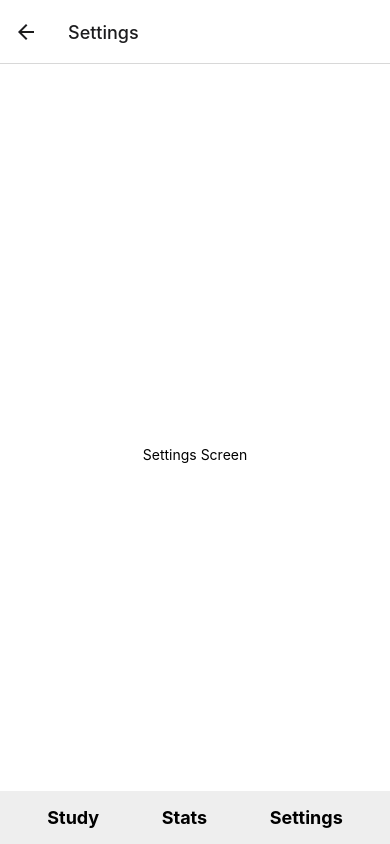
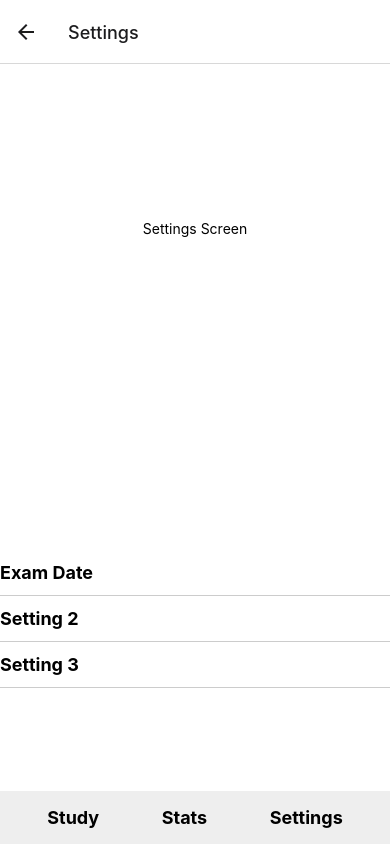
Before and after one commit to RackAnatoly/Quizzzzz, a React Native app: screen /Settings in a window 390 px wide. Built offline with nearby package versions, Linux system fonts and the light colour scheme.

Commit message:
added exam date screen

```diff
--- a/App.tsx
+++ b/App.tsx
@@ -10,9 +10,9 @@ import { Ten_questions } from "./src/screens/Ten_questions";
 import { Results } from "./src/screens/Results";
 import { Settings } from "./src/screens/Settings";
 import { Stats } from "./src/screens/Stats";
-import { SafeAreaView } from "react-native";
 import { Provider } from "react-redux";
 import { store } from "./src/store/store";
+import ExamDate from "./src/screens/Settings/ExamDate";
 
 export default function App() {
   const Stack = createNativeStackNavigator();
@@ -26,6 +26,7 @@ export default function App() {
           <Stack.Screen name="10_questions" component={Ten_questions} />
           <Stack.Screen name="Results" component={Results} />
           <Stack.Screen name="Settings" component={Settings} />
+          <Stack.Screen name="settings.exam-date" component={ExamDate} />
           <Stack.Screen name="Stats" component={Stats} />
         </Stack.Navigator>
       </NavigationContainer>
--- a/package.json
+++ b/package.json
@@ -10,6 +10,8 @@
   },
   "dependencies": {
     "@expo/webpack-config": "^18.0.1",
+    "@react-native-async-storage/async-storage": "^1.18.1",
+    "@react-native-community/datetimepicker": "^7.0.1",
     "@react-navigation/native": "^6.1.6",
     "@react-navigation/native-stack": "^6.9.12",
     "@types/react": "~18.0.27",
@@ -19,6 +21,7 @@
     "react": "18.2.0",
     "react-dom": "18.2.0",
     "react-native": "0.71.6",
+    "react-native-datepicker": "^1.7.2",
     "react-native-safe-area-context": "4.5.0",
     "react-native-screens": "~3.20.0",
     "react-native-web": "~0.18.10",
--- a/src/screens/Settings.tsx
+++ b/src/screens/Settings.tsx
@@ -1,21 +1,41 @@
-import React from "react";
+import React from 'react';
 import {
   SafeAreaView,
   StyleSheet,
   Text,
   View,
-} from "react-native";
-import { COLORS } from "../components/colors";
-import FloatingMenu from "../components/FloatingMenu";
+  TouchableOpacity,
+} from 'react-native';
+import { useNavigation } from '@react-navigation/native';
+import { COLORS } from '../components/colors';
+import FloatingMenu from '../components/FloatingMenu';
 
 export const Settings = ({ navigation }) => {
+  const nav = useNavigation();
+
+  const handleNavigation = (routeName) => {
+    // @ts-ignore
+    nav.navigate(routeName);
+  };
+
   return (
-    <SafeAreaView style={styles.container}>
-      <View style={{ paddingHorizontal: 10 }}>
-        <Text>Settings Screen</Text>
-      </View>
-      <FloatingMenu/>
-    </SafeAreaView>
+      <SafeAreaView style={styles.container}>
+        <View style={{ paddingHorizontal: 10 }}>
+          <Text>Settings Screen</Text>
+        </View>
+        <View style={styles.menuContainer}>
+          <TouchableOpacity onPress={() => handleNavigation('settings.exam-date')}>
+            <Text style={styles.menuItem}>Exam Date</Text>
+          </TouchableOpacity>
+          <TouchableOpacity onPress={() => handleNavigation('Setting2')}>
+            <Text style={styles.menuItem}>Setting 2</Text>
+          </TouchableOpacity>
+          <TouchableOpacity onPress={() => handleNavigation('Setting3')}>
+            <Text style={styles.menuItem}>Setting 3</Text>
+          </TouchableOpacity>
+        </View>
+        <FloatingMenu />
+      </SafeAreaView>
   );
 };
 
@@ -23,10 +43,18 @@ const styles = StyleSheet.create({
   container: {
     flex: 1,
     backgroundColor: COLORS.WHITE,
-    alignItems: "center",
-    justifyContent: "space-around",
-    padding: 50
-  }
+    alignItems: 'center',
+    justifyContent: 'space-around',
+    padding: 50,
+  },
+  menuContainer: {
+    width: '100%',
+  },
+  menuItem: {
+    fontSize: 18,
+    fontWeight: 'bold',
+    paddingVertical: 12,
+    borderBottomWidth: 1,
+    borderBottomColor: '#ccc',
+  },
 });
-
-export default Settings;
--- /dev/null
+++ b/src/screens/Settings/ExamDate.tsx
@@ -0,0 +1,88 @@
+import React, { useState, useEffect } from 'react';
+import {
+    SafeAreaView,
+    StyleSheet,
+    Text,
+    View,
+    Alert,
+    Platform,
+    Button,
+} from 'react-native';
+import { useNavigation } from '@react-navigation/native';
+import DateTimePicker from '@react-native-community/datetimepicker';
+import { useSelector, useDispatch } from 'react-redux';
+import { COLORS } from '../../components/colors';
+import FloatingMenu from '../../components/FloatingMenu';
+import {InitialStateType, setExamDate} from '../../store/initial-reducer';
+import AsyncStorage from "@react-native-async-storage/async-storage";
+import {AppDispatch} from "../../store/store";
+
+const ExamDate = () => {
+    const navigation = useNavigation();
+    const examDate = useSelector((state: InitialStateType) => state.examDate);
+    const dispatch = useDispatch<AppDispatch>();
+    const [storedDate, setStoredDate] = useState(null);
+    const [show, setShow] = useState(false);
+
+    useEffect(() => {
+        const loadStoredDate = async () => {
+            try {
+                const value = await AsyncStorage.getItem('examDate');
+                if (value !== null) {
+                    setStoredDate(value);
+                }
+            } catch (error) {
+                Alert.alert('Error', 'Error loading stored exam date');
+            }
+        };
+
+        loadStoredDate();
+    }, []);
+
+    const onChange = (event, selectedDate) => {
+        const currentDate = selectedDate || storedDate || examDate;
+        setShow(Platform.OS === 'ios');
+        handleDateChange(currentDate);
+    };
+
+    const showDatePicker = () => {
+        setShow(true);
+    };
+
+    const handleDateChange = (date) => {
+        dispatch(setExamDate(date));
+    };
+
+    return (
+        <SafeAreaView style={styles.container}>
+            <View style={{ paddingHorizontal: 10 }}>
+                <Text>Exam Date Screen</Text>
+            </View>
+            <View>
+                <Button onPress={showDatePicker} title="Select exam date" />
+                {show && (
+                    <DateTimePicker
+                        value={new Date(storedDate || examDate)}
+                        mode="date"
+                        display="default"
+                        minimumDate={new Date()}
+                        onChange={onChange}
+                    />
+                )}
+            </View>
+            <FloatingMenu />
+        </SafeAreaView>
+    );
+};
+
+const styles = StyleSheet.create({
+    container: {
+        flex:1,
+        backgroundColor: COLORS.WHITE,
+        alignItems: 'center',
+        justifyContent: 'space-around',
+        padding: 50,
+    },
+});
+
+export default ExamDate;
--- a/src/store/initial-reducer.ts
+++ b/src/store/initial-reducer.ts
@@ -1,9 +1,13 @@
-import { Dispatch } from "redux";
-import { quizAPI } from "../api/instance";
-import { Alert } from "react-native";
+import {Dispatch, AnyAction} from "redux";
+import {ThunkAction} from "redux-thunk";
+import AsyncStorage from "@react-native-async-storage/async-storage";
+import {quizAPI} from "../api/instance";
+
+type AppThunk<ReturnType = void> = ThunkAction<ReturnType, InitialStateType, unknown, AnyAction>;
 
 const initialState: InitialStateType = {
-  allQuestions: []
+    allQuestions: [],
+    examDate: null,
 };
 
 export const appReducer = (
@@ -11,31 +15,43 @@ export const appReducer = (
     action: ActionsType
 ): InitialStateType => {
     switch (action.type) {
-    case "APP/SET-ALL-QUESTIONS":
-      return { ...state, allQuestions: action.questions };
+        case 'APP/SET-ALL-QUESTIONS':
+            return {...state, allQuestions: action.questions};
+        case 'APP/SET-EXAM-DATE':
+            return {...state, examDate: action.date};
         default:
-      return { ...state };
+            return {...state};
     }
 };
 
 export type InitialStateType = {
     allQuestions: any[];
+    examDate: string | null;
 };
 
 export const setAppInitializedAC = (questions: any) =>
-  ({ type: "APP/SET-ALL-QUESTIONS", questions } as const);
+    ({type: "APP/SET-ALL-QUESTIONS", questions} as const);
 
-export const initializeAppTC = () => (dispatch: any) => {
+export const setExamDate = (date: string): AppThunk => async (dispatch) => {
+    try {
+        await AsyncStorage.setItem("examDate", date);
+        dispatch(setExamDateAC(date));
+    } catch (error) {
+        console.error("Error saving exam date:", error);
+    }
+};
+
+const setExamDateAC = (date: string) =>
+    ({type: "APP/SET-EXAM-DATE", date} as const);
+
+export const initializeAppTC = (): AppThunk => async (dispatch) => {
     quizAPI.getFormatedQuestions().then((res) => {
-    //console.log(res.data.data[0]);
         if (res.data) {
-      //console.log(res.data.data.options[0]);
             dispatch(setAppInitializedAC(res.data.data));
         } else {
             console.log("error");
         }
-    //dispatch(setAppInitializedAC(true));
     });
 };
 
-type ActionsType = ReturnType<typeof setAppInitializedAC>;
+type ActionsType = ReturnType<typeof setAppInitializedAC> | ReturnType<typeof setExamDateAC>;
```
Also changed, not shown: src/store/store.ts (+4 -3 lines), 2 other files (tests, documents, lock files or other folders). Lines whose indentation alone changed are shown as unchanged.
